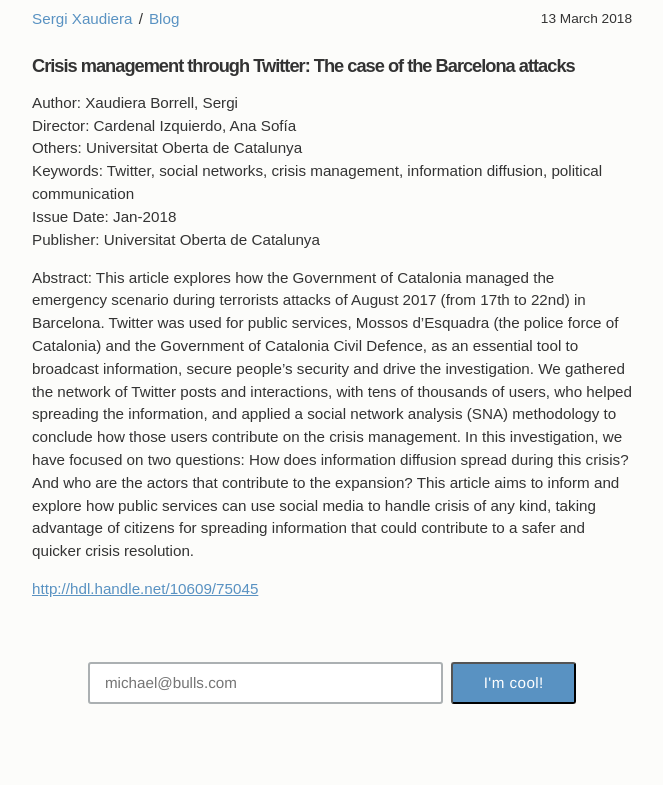
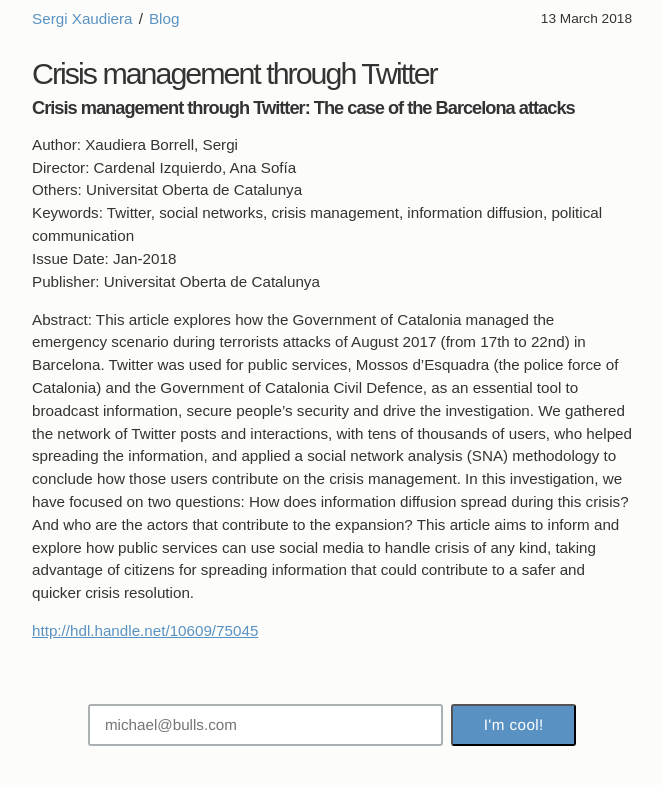
Before and after one commit to sergixaudiera/sergixaudiera.github.io, a Jekyll site: the page built from _posts/2018-03-13-crisis-management-through-twitter.md, in a window 1280 px wide. Shown: the top 785 px of the page, without its empty margins (308-971 px from the left). Built offline with Jekyll 4.4.1, drawn with Linux system fonts in a browser that asks for light colours; our own code applies the rules of GitHub Pages for plain Markdown files; some of the changed lines change nothing that is shown.

Commit message:
title fixed

```diff
--- a/_posts/2018-03-13-crisis-management-through-twitter.md
+++ b/_posts/2018-03-13-crisis-management-through-twitter.md
@@ -1,6 +1,6 @@
 ---
 layout: post
-title: Crisis management through Twitter: The case of the Barcelona attacks
+title: Crisis management through Twitter
 date: 2018-03-13
 ---
 
```
